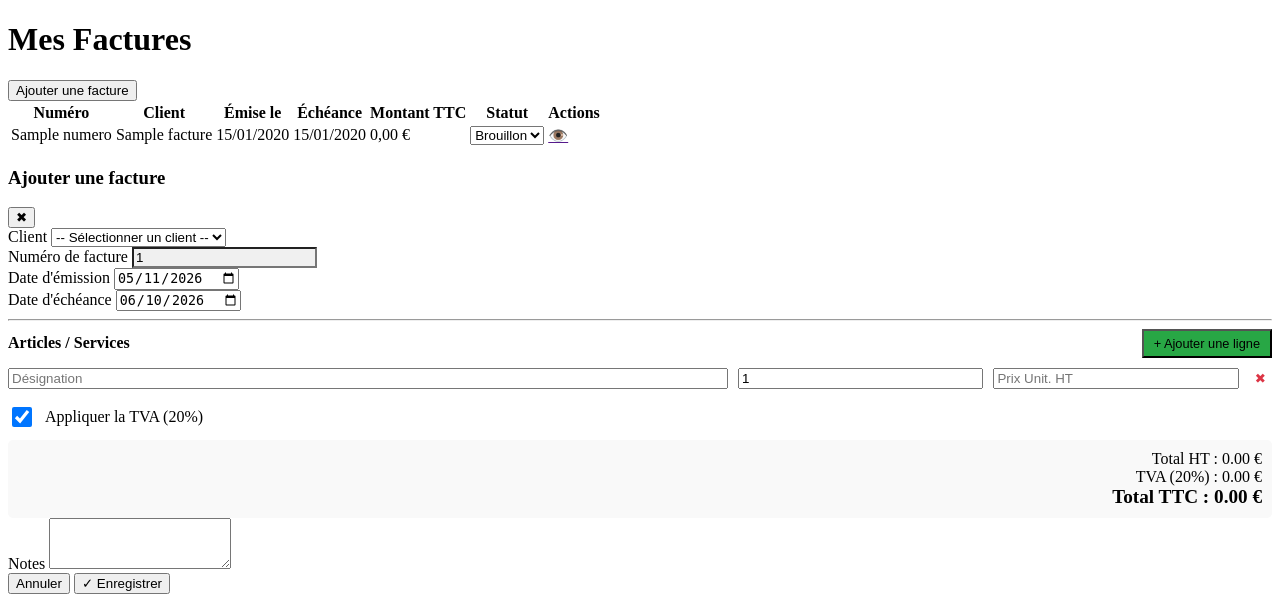
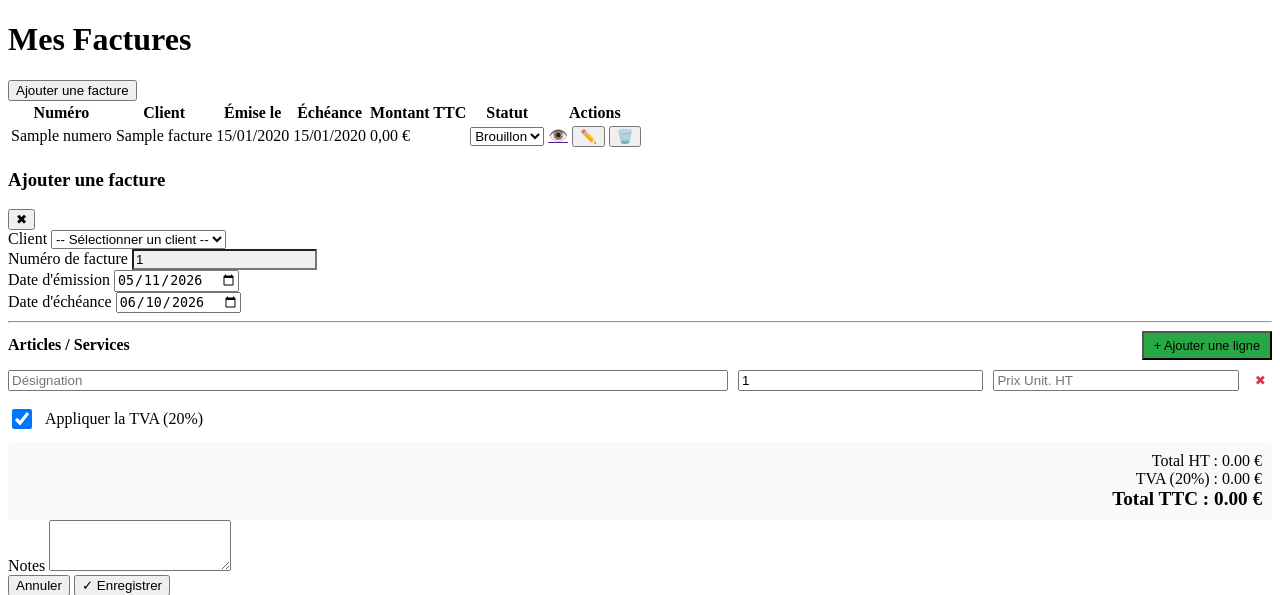
Before and after one commit to Piqzaa/Jobflow, a PHP site: template src/Views/factures.php in a window 1280 px wide. Shown: the part 78-673 px from the top of the page. Run offline with PHP 8.4, Linux system fonts and the light colour scheme; the template is opened without the code that fills it: most values are stand-ins (such as "Sample title", 1, 10 or a date in 2020); data that the repository does not hold is empty.

Commit message:
feat(view): update factures table structure for dynamic button toggling

```diff
--- a/src/Views/factures.php
+++ b/src/Views/factures.php
@@ -3,6 +3,7 @@
 <button id="add-facture" data-modal-target="#modal-facture">Ajouter une facture</button>
 
 <table id="factures-table"
+    data-add-url="<?= url('/facture/add') ?>"
     data-delete-url="<?= url('/facture/delete') ?>"
     data-get-url="<?= url('/facture/get') ?>"
     data-update-url="<?= url('/facture/update') ?>"
@@ -37,10 +38,8 @@
             </td>
             <td>
                 <a href="<?= url('/facture/pdf?id=' . $f['id']) ?>" target="_blank" class="action-btn" title="Voir PDF">👁️</a>
-                <?php if ($f['statut'] === 'brouillon'): ?>
-                    <button class="edit-btn" data-id="<?= $f['id'] ?>" title="Modifier">✏️</button>
-                    <button class="delete-btn" data-id="<?= $f['id'] ?>" title="Supprimer">🗑️</button>
-                <?php endif; ?>
+                <button class="edit-btn <?= $f['statut'] !== 'brouillon' ? 'is-hidden' : '' ?>" data-id="<?= $f['id'] ?>" title="Modifier">✏️</button>
+                <button class="delete-btn <?= $f['statut'] !== 'brouillon' ? 'is-hidden' : '' ?>" data-id="<?= $f['id'] ?>" title="Supprimer">🗑️</button>
             </td>
         </tr>
         <?php endforeach; ?>
@@ -52,8 +51,8 @@
     </tbody>
 </table>
 
-<!-- MODALE FACTURE (Similaire à Devis) -->
-<form class="modal" id="modal-facture" method="POST" action="<?= url('/facture/add') ?>">
+
+<form class="modal" id="modal-facture" method="POST">
     <div class="modal__overlay"></div>
 
     <input type="hidden" name="csrf_token" value="<?= csrf_token() ?>">
```
